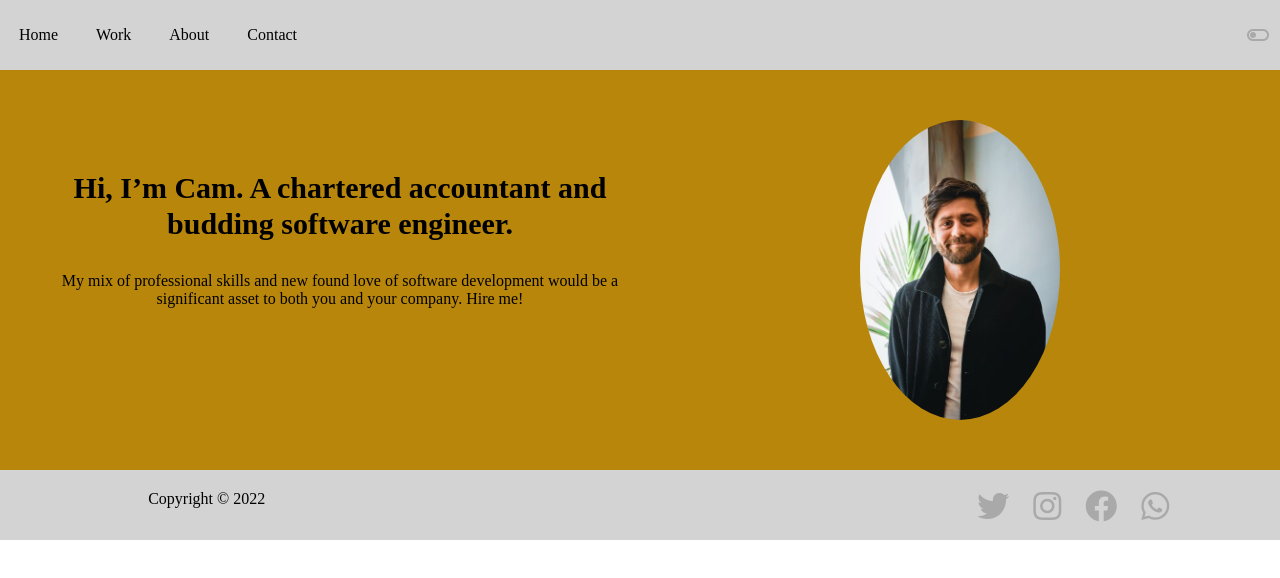
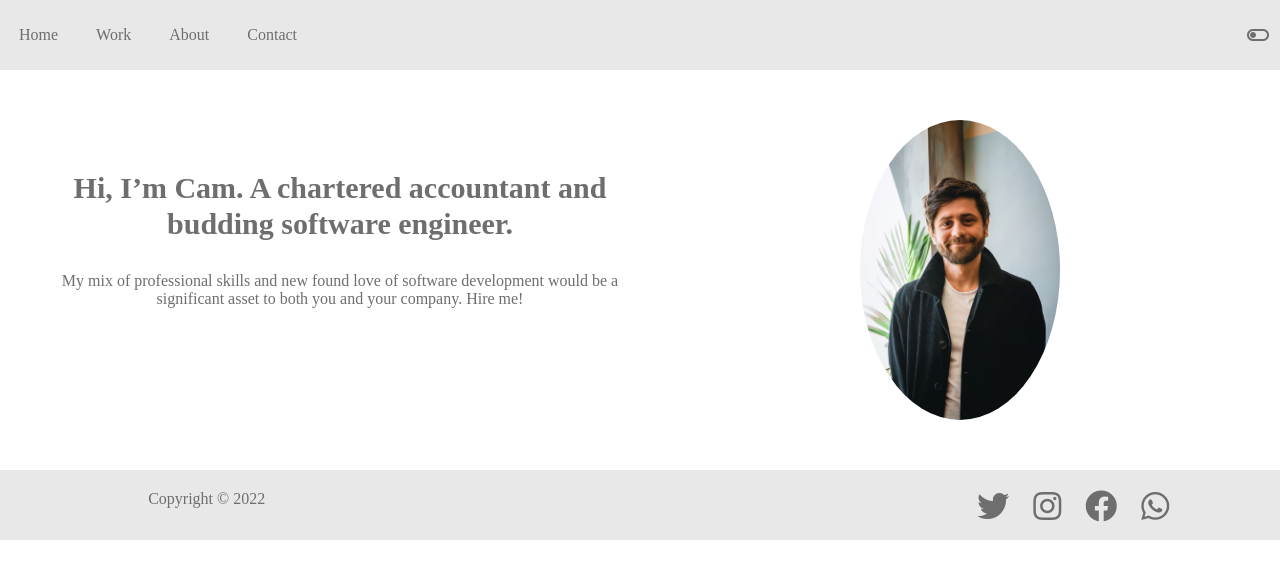
Before and after one commit to wallace-y/personalPortfolio, a plain HTML site: page index.html in a window 1280 px wide. Drawn offline with nearby package versions, Linux system fonts and the light colour scheme.

Commit message:
adding default light mode styling

```diff
--- a/app.js
+++ b/app.js
@@ -0,0 +1,5 @@
+// dark mode function
+function myFunction() {
+  var element = document.body;
+  element.classList.toggle("dark-mode");
+}
--- a/style.css
+++ b/style.css
@@ -7,6 +7,7 @@
 }
 
 h1 {
+  color: #6e6e6e;
   font-size: 30px;
   font-weight: 600;
   margin: 10px 0;
@@ -14,13 +15,14 @@ h1 {
 }
 
 p {
+  color: #6e6e6e;
   font-size: 16px;
 }
 
 /* navbar styling */
 
 .navbar {
-  background-color: lightgray;
+  background-color: #e8e8e8;
   height: 70px;
 }
 
@@ -40,24 +42,20 @@ p {
   margin: 0 10px;
 }
 
-.navbar a:link {
-  color: black; /* change me!!! */
-}
-
 .navbar a:visited {
-  color: darkgray; /* change me!!! */
+  color: #aeaeae; /* change me!!! */
 }
 
 .navbar a:hover {
-  color: greenyellow; /* change me!!! */
+  color: #ffffff; /* change me!!! */
 }
 
 .navbar a:active {
-  color: palevioletred; /* change me!!! */
+  color: #6e6e6e; /* change me!!! */
 }
 
 a {
-  color: black;
+  color: #6e6e6e;
   text-decoration: none;
 }
 
@@ -67,7 +65,7 @@ li {
 
 .material-symbols-outlined {
   margin-right: 10px;
-  color: darkgray;
+  color: #6e6e6e;
 }
 
 /* container styling */
@@ -84,7 +82,7 @@ img {
 /* styling main section */
 .main-section {
   height: 400px;
-  background-color: darkgoldenrod;
+  background-color: #ffffff;
 }
 
 .main-section h1 {
@@ -128,13 +126,17 @@ img {
 }
 
 footer {
-  background-color: lightgray;
+  background-color: #e8e8e8;
   height: 70px;
   padding: 20px 10px;
   text-align: center;
 }
 
 footer a {
-  color: darkgray; /* change me!!! */
+  color: #6e6e6e;
   margin: 0 10px;
 }
+
+/* dark mode class */
+.dark-mode {
+}
```
